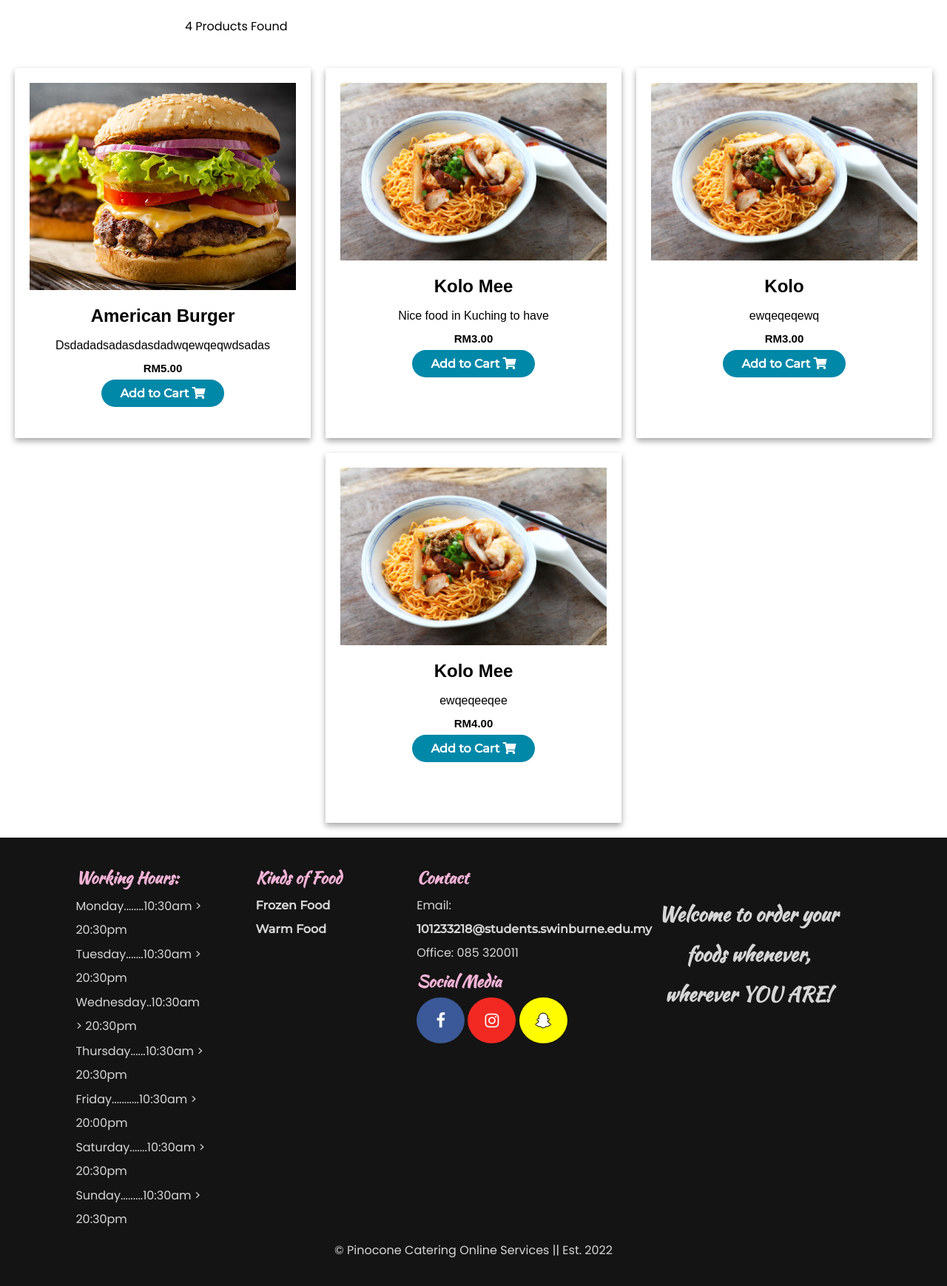
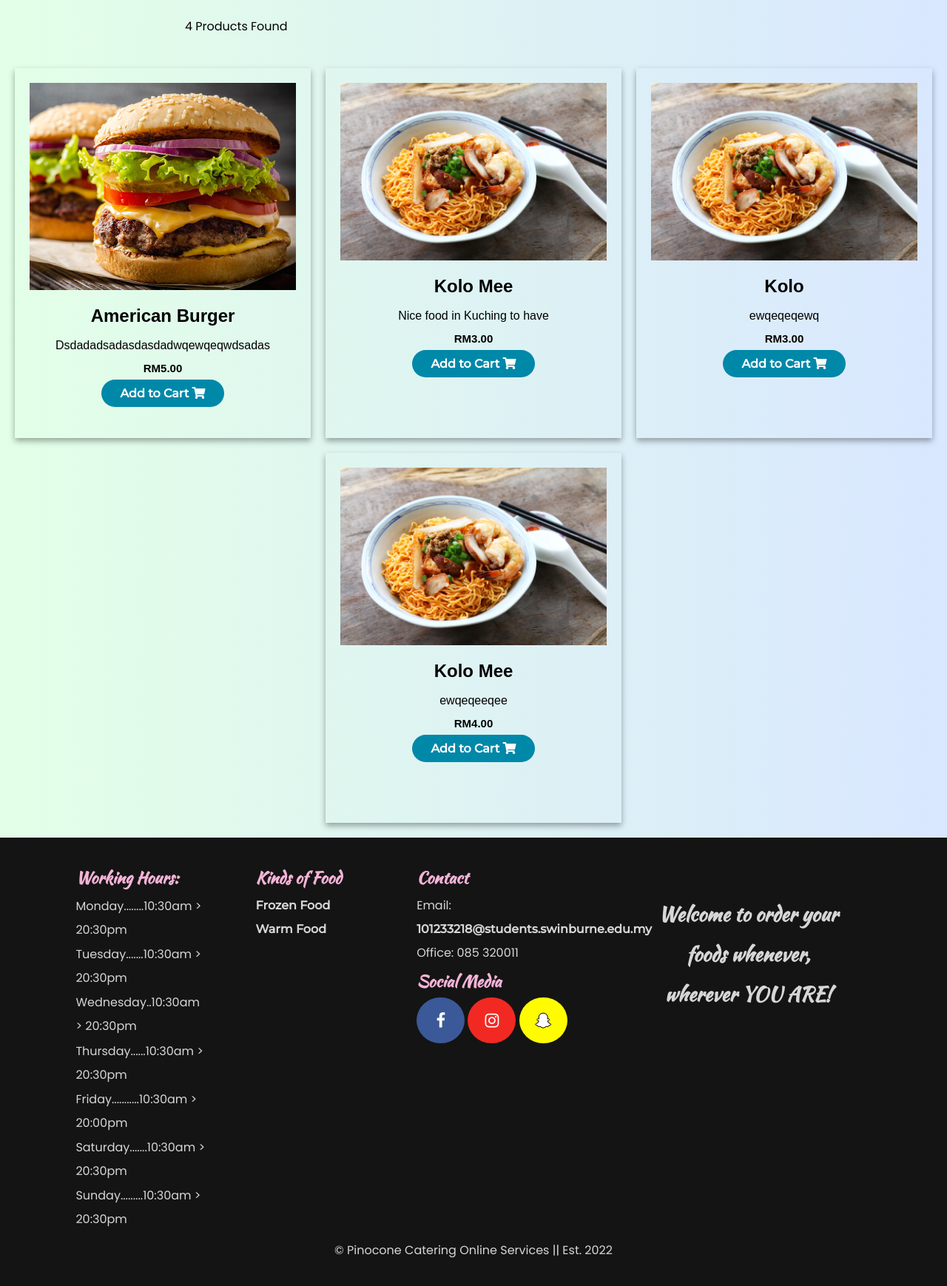
Before and after one commit to JustinLiuShanWei/FirstTestRepo, a PHP site: page /mainMenu.php in a window 1280 px wide. Shown: the part 78-1816 px from the top of the page at 74% size. Run offline with PHP 8.4, Linux system fonts and the light colour scheme; data comes from the database, SQL or seed files in the repository; data that the repository does not hold is empty.

Commit message:
Update styleMainMenu-Footer.css

```diff
--- a/style/styleMainMenu-Footer.css
+++ b/style/styleMainMenu-Footer.css
@@ -4,6 +4,7 @@
 body{
 	line-height: 2;
 	font-family: 'Poppins', sans-serif;
+	background: linear-gradient(90deg, #e3ffe7 0%, #d9e7ff 100%);
 }
 *{
 	margin:0;
```
